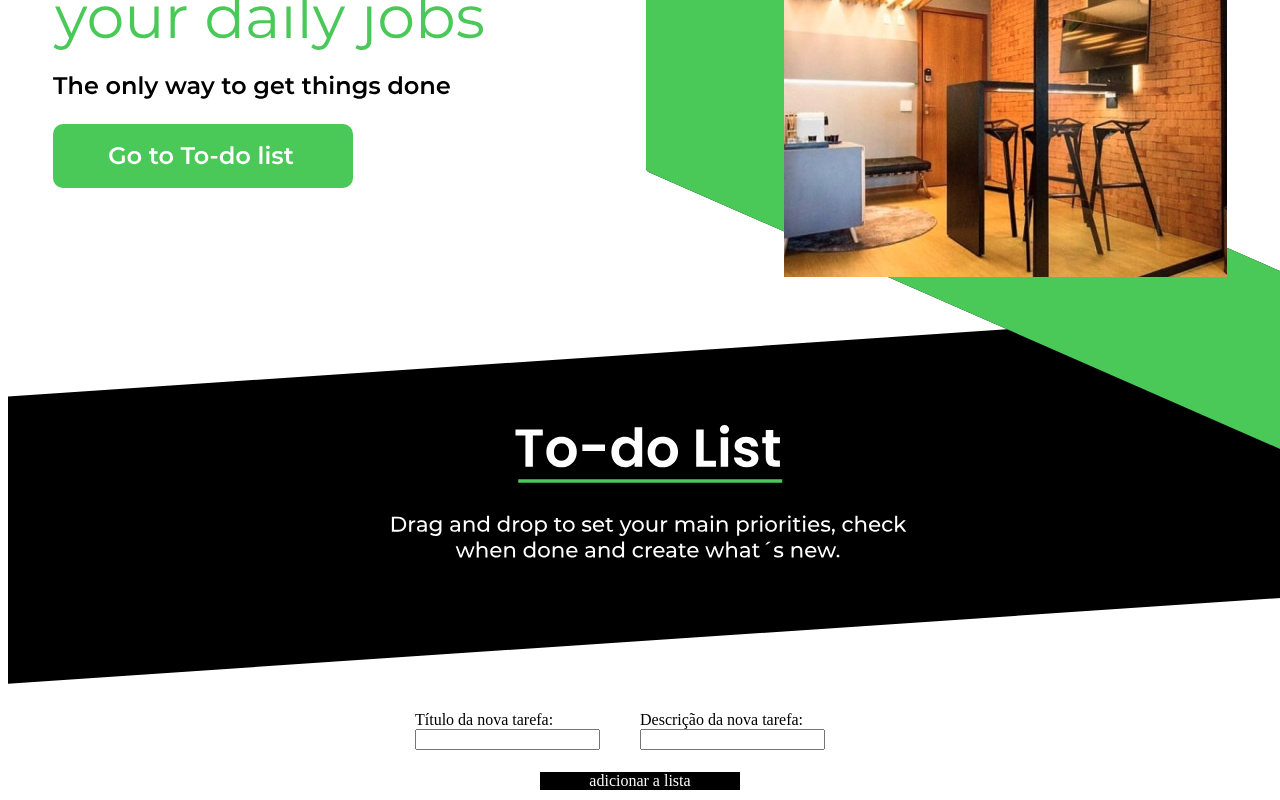
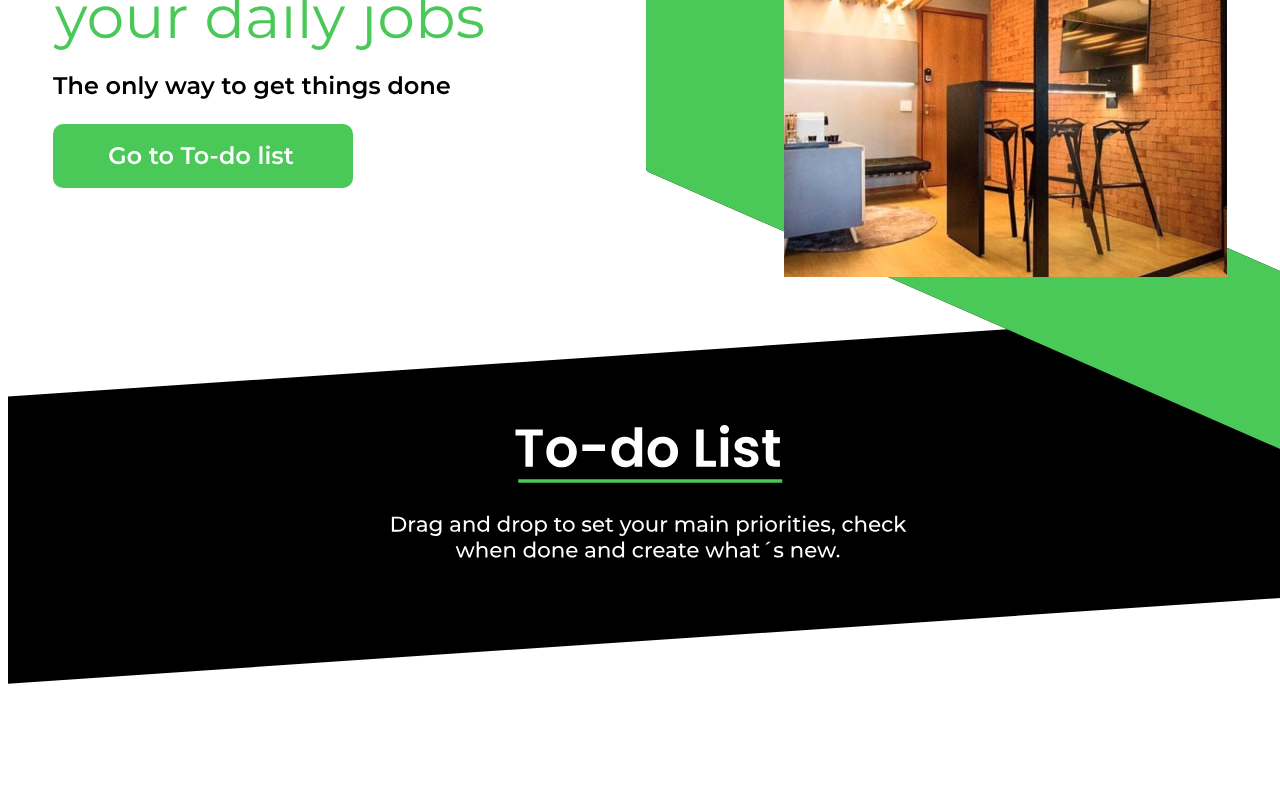
Before and after one commit to thiagoaprgt/full-stack-test, a React (Vite) app in the folder thiago-teste/: page / in a window 1280 px wide. Shown: the part 318-1118 px from the top of the page. After the commit the page ends 1037 px from the top, so only its background shows below. Built offline with nearby package versions, Linux system fonts and the light colour scheme.

Commit message:
adicionado routas no react

```diff
--- a/thiago-teste/package.json
+++ b/thiago-teste/package.json
@@ -13,7 +13,8 @@
     "express": "^4.21.1",
     "mysql2": "^3.11.3",
     "react": "^18.3.1",
-    "react-dom": "^18.3.1"
+    "react-dom": "^18.3.1",
+    "react-router-dom": "^6.27.0"
   },
   "devDependencies": {
     "@eslint/js": "^9.13.0",
--- /dev/null
+++ b/thiago-teste/src/appLogoutRoutes.tsx
@@ -0,0 +1,20 @@
+import React from 'react';
+import {Routes, Route } from 'react-router-dom';
+import Home from './pages/Home.tsx'
+
+
+export const AppLogoutRoutes = () => {
+
+    return(
+
+            <Routes>
+
+                <Route path='/' element={<Home />}></Route>
+
+            </Routes>
+
+
+
+    );
+
+}
--- a/thiago-teste/src/components/toDolist/toDoList.tsx
+++ b/thiago-teste/src/components/toDolist/toDoList.tsx
@@ -1,5 +1,5 @@
 import styles from './toDoList.module.css'
-import {AppToDoList} from './appToDoList'
+// import {AppToDoList} from './appToDoList'
 
 export function ToDoList() {
     return(
@@ -19,7 +19,7 @@ export function ToDoList() {
 
                 </div>
 
-                <AppToDoList />
+
 
 
 
--- a/thiago-teste/src/main.tsx
+++ b/thiago-teste/src/main.tsx
@@ -1,11 +1,15 @@
-import { StrictMode } from 'react'
+
 import { createRoot } from 'react-dom/client'
+import { BrowserRouter } from 'react-router-dom';
 
-import App from './App.tsx'
+import { AppLogoutRoutes } from './AppLogoutRoutes.tsx';
 
 
 createRoot(document.getElementById('root')!).render(
-  <StrictMode>
-    <App />
-  </StrictMode>,
+  <BrowserRouter>
+
+    <AppLogoutRoutes />
+
+  </BrowserRouter>
+
 )
```
Also changed, not shown: thiago-teste/src/pages/Home.tsx (renamed from thiago-teste/src/App.tsx, +6 -6 lines), 1 other file (tests, documents, lock files or other folders).
